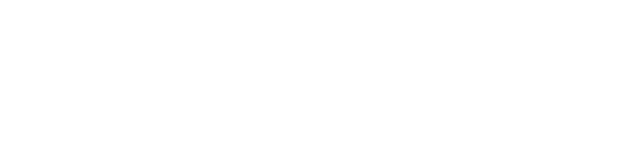
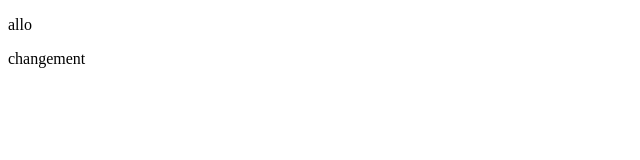
Before and after one commit to melinthesky/git2, a plain HTML site: page index.html in a window 1280 px wide. Shown: the whole page, without its empty margins (0-640 px from the left). Drawn offline with Linux system fonts and the light colour scheme.

Commit message:
changement

```diff
--- a/index.html
+++ b/index.html
@@ -6,6 +6,7 @@
     <title>Document</title>
 </head>
 <body>
-
+    <p>allo</p>
+    <div>changement</div>
 </body>
 </html>
```
